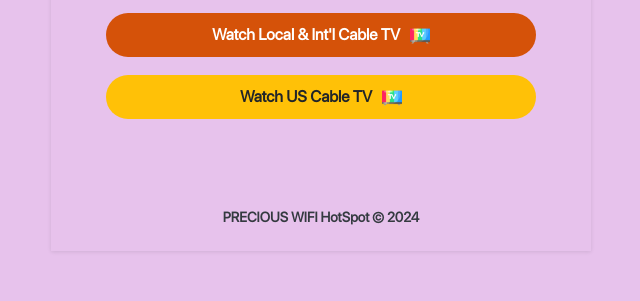
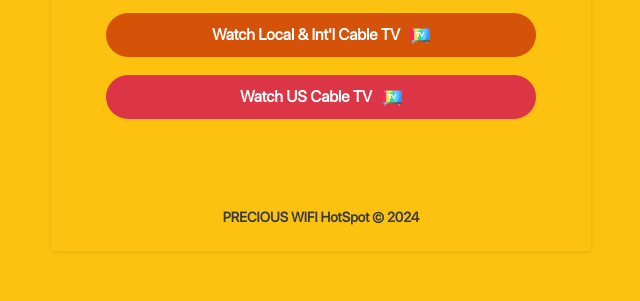
Before and after one commit to code-n76/PRECIOUS-WIFI-HotSpot-CABLE-TV, a plain HTML site: page index.html in a window 1280 px wide. Shown: the part 512-813 px from the top of the page, without its empty margins (319-959 px from the left). Drawn offline with nearby package versions, Linux system fonts and the light colour scheme; files whose address does not match are found by name.

Commit message:
Modified

```diff
--- a/assets/css/iptv.css
+++ b/assets/css/iptv.css
@@ -50,7 +50,7 @@ html {
 
 .iptv2_btn {
   font-size: 16px;
-  color: var(--black);
+  color: var(--white);
   text-align: center;
   text-decoration: none;
   background: var(--iptv2_btn);
@@ -68,7 +68,7 @@ html {
 }
 .iptv2_btn:active,
 .iptv2_btn:hover {
-  color: var(--black);
+  color: var(--white);
   text-decoration: none;
   background-color: var(--iptv2_btn-hvr-actv);
   border: none;
--- a/index.css
+++ b/index.css
@@ -5,13 +5,13 @@
   --fb_btn-hvr-actv: rgb(0, 110, 229);
   --iptv_btn: rgb(213, 82, 9);
   --iptv_btn-hvr-actv: rgb(191, 73, 8);
-  --iptv2_btn: rgb(255, 193, 7);
-  --iptv2_btn-hvr-actv: rgb(229, 173, 6);
+  --iptv2_btn: rgb(220, 53, 69);
+  --iptv2_btn-hvr-actv: rgb(198, 47, 62);
   --gcash-btn: rgb(0, 123, 255);
   --gcash-btn-hvr-actv: rgb(0, 110, 229);
   --maya-btn: rgb(40, 167, 69);
   --maya-btn-hvr-actv: rgb(36, 150, 62);
-  --bak-clr: rgba(231, 194, 236, 1);
+  --bak-clr: rgb(253, 194, 15);
 }
 
 @font-face {
```
